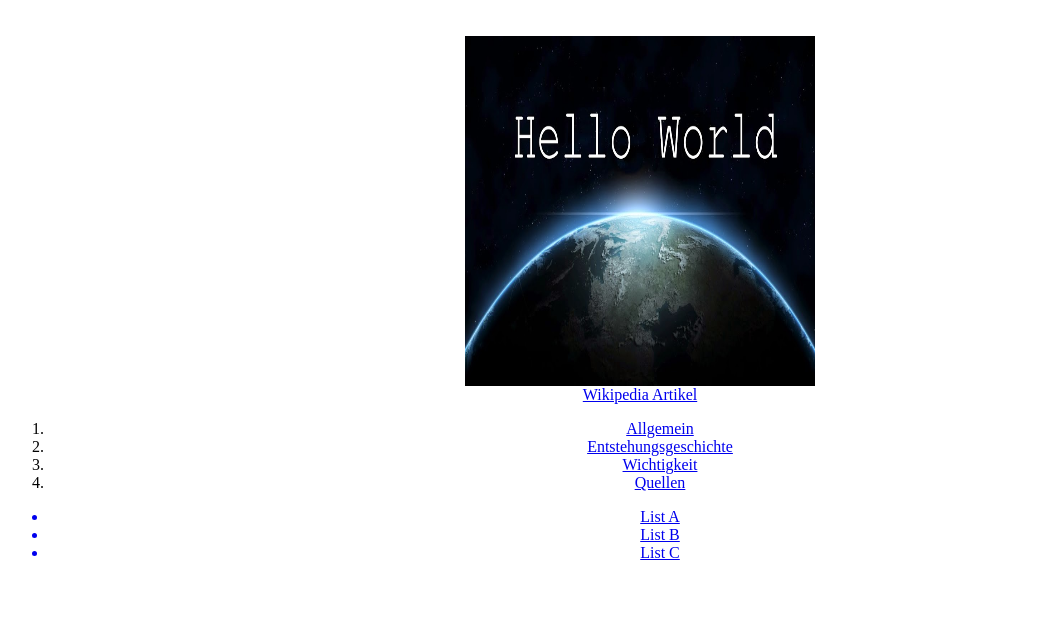
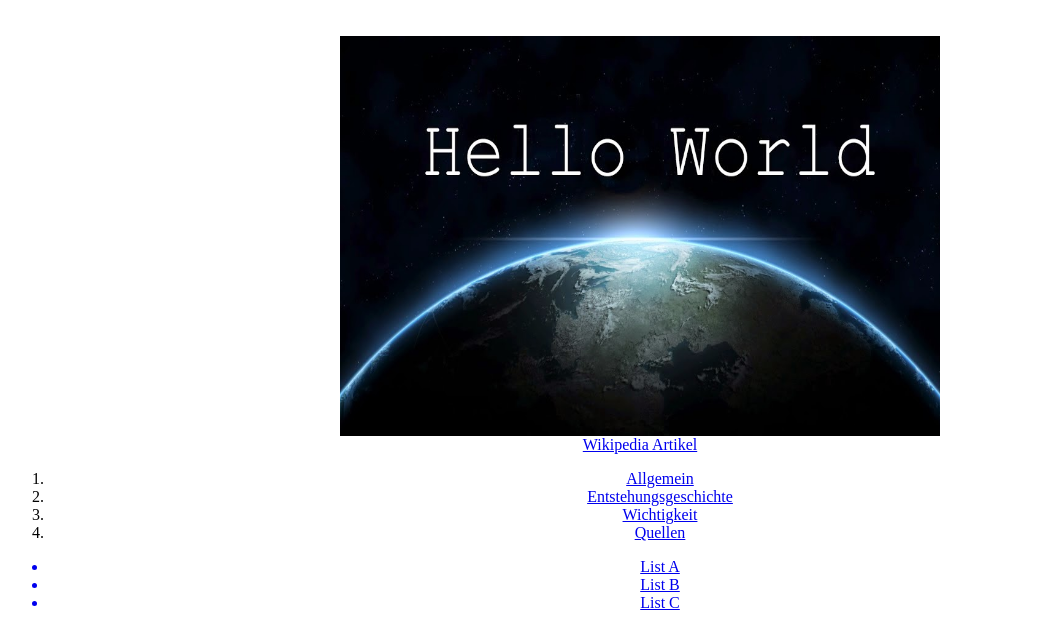
Before and after one commit to OneCleverFox/Hello_World, a plain HTML site: page index.html in a window 1280 px wide. Shown: the part 298-926 px from the top of the page, without its empty margins (0-1046 px from the left). Before the commit the page ends 876 px from the top, so only its background shows below. Drawn offline with Linux system fonts and the light colour scheme.

Commit message:
modified:   index.html

```diff
--- a/index.html
+++ b/index.html
@@ -5,8 +5,8 @@
       display: block;
         margin-left: auto;
         margin-right: auto;
-        width: 350px;
-        height: 350px;
+        width: 600px;
+        height: 400px;
     }
 
     h1{
```
